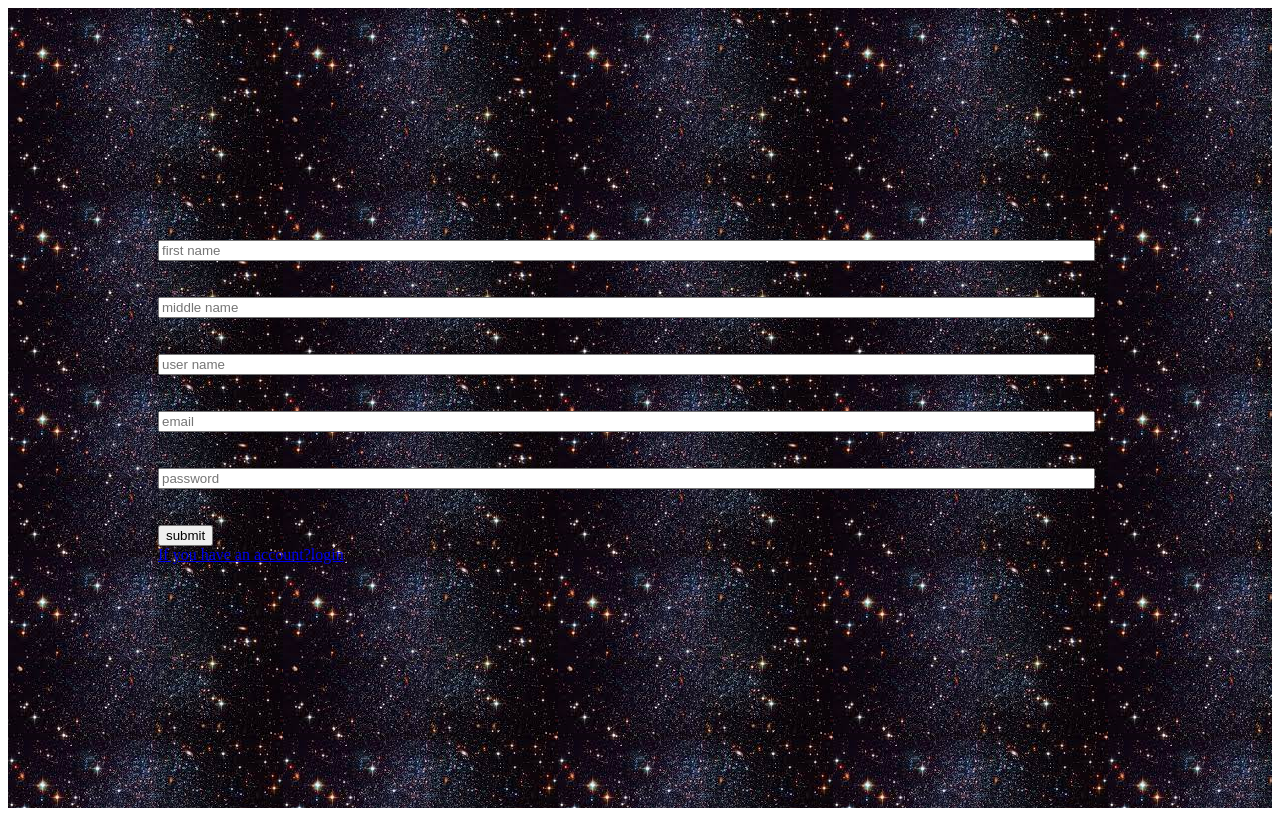
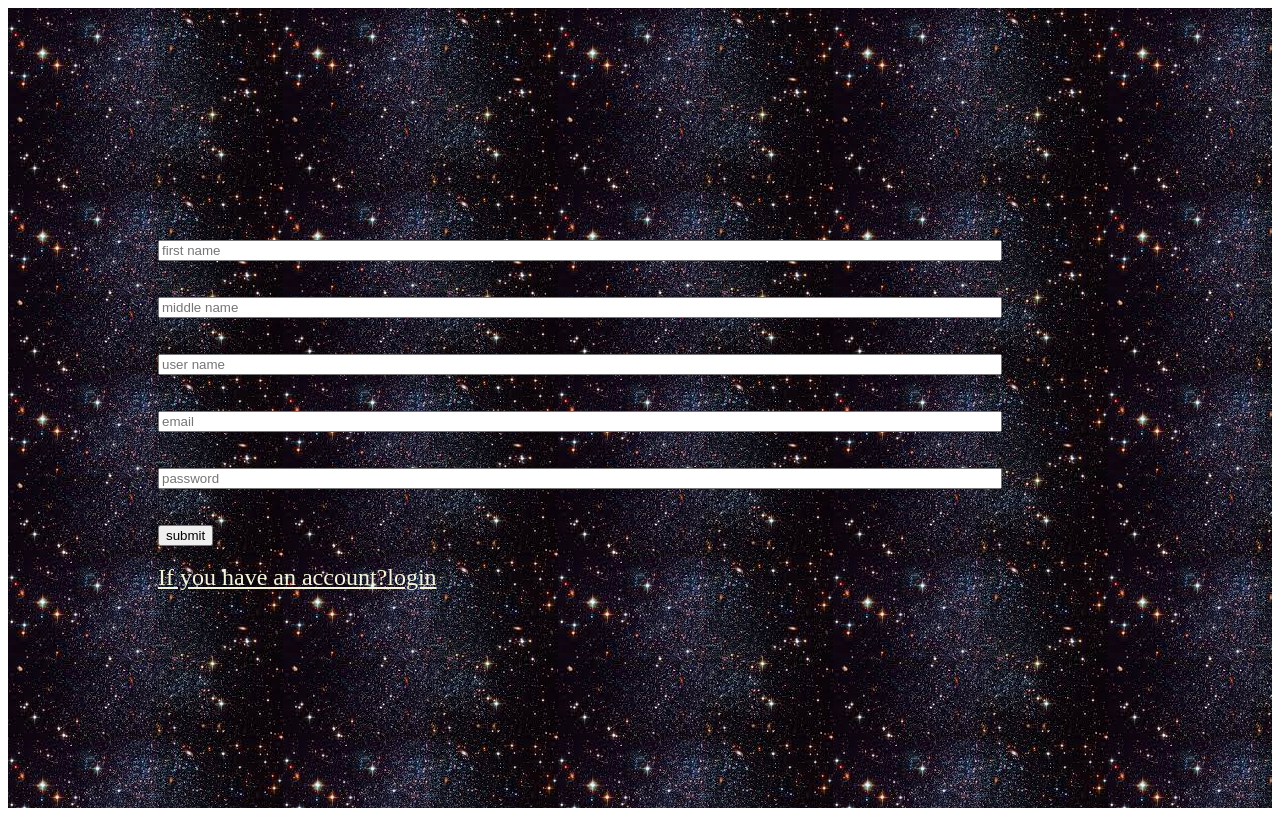
Before and after one commit to Tracymbone/one_minute_pitch, a Flask app: page /signup.html in a window 1280 px wide. Run offline with Flask 2, Linux system fonts and the light colour scheme; some libraries are stand-ins or nearby versions.

Commit message:
initial changes

```diff
--- a/static/css/signup.css
+++ b/static/css/signup.css
@@ -1,5 +1,5 @@
 input[type=text]{
-    width: 500%;
+    width: 300%;
     height: 10%;
 }
 .container{
@@ -11,12 +11,12 @@ input[type=text]{
 
 }
 input[type=Email]{
-    width: 500%;
+    width: 300%;
     height: 100%;
 }
 
 input[type=Password]{
-    width: 500%;
+    width: 300%;
     height: 100%;
 
 }
@@ -27,3 +27,8 @@ input[type=Password]{
     height: 100vh;
     width: 100%;
 }
+
+a{
+    font-size: x-large;
+    color: beige;
+}
--- a/templates/login.html
+++ b/templates/login.html
@@ -15,7 +15,7 @@
         <input type="text"name="username" placeholder="username"> <br>  <br>  <br>
         <input type="email"name="email" placeholder="email">  <br>  <br>  <br>
         <input type="password"name="password" placeholder="password">  <br>  <br>  <br>
-        <button>submit</button>
+        <button>submit</button> <br>  <br>  <br>
         <a href="{{url_for('signup')}}">If you dont have an account?signup</a>
     </form>
  </div>
--- a/templates/signup.html
+++ b/templates/signup.html
@@ -16,7 +16,7 @@
         <input type="text"name="username" placeholder="user name">  <br> <br> <br>
         <input type="Email"name="email" placeholder="email">  <br>  <br> <br>
         <input type="Password"name="password" placeholder="password">  <br> <br> <br>
-        <button>submit</button><br>
+        <button>submit</button> <br>  <br>
         <a href="{{url_for('login')}}">If you have an account?login</a>
     </form>
 </div>
```
Also changed, not shown: static/css/login.css (+8 -3 lines).
